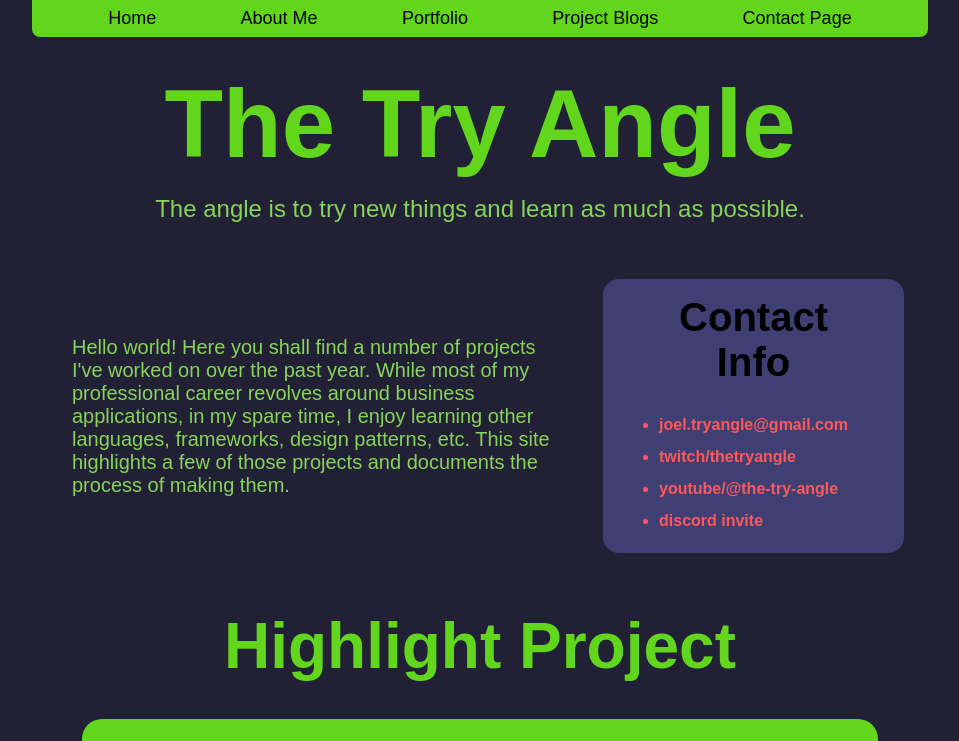
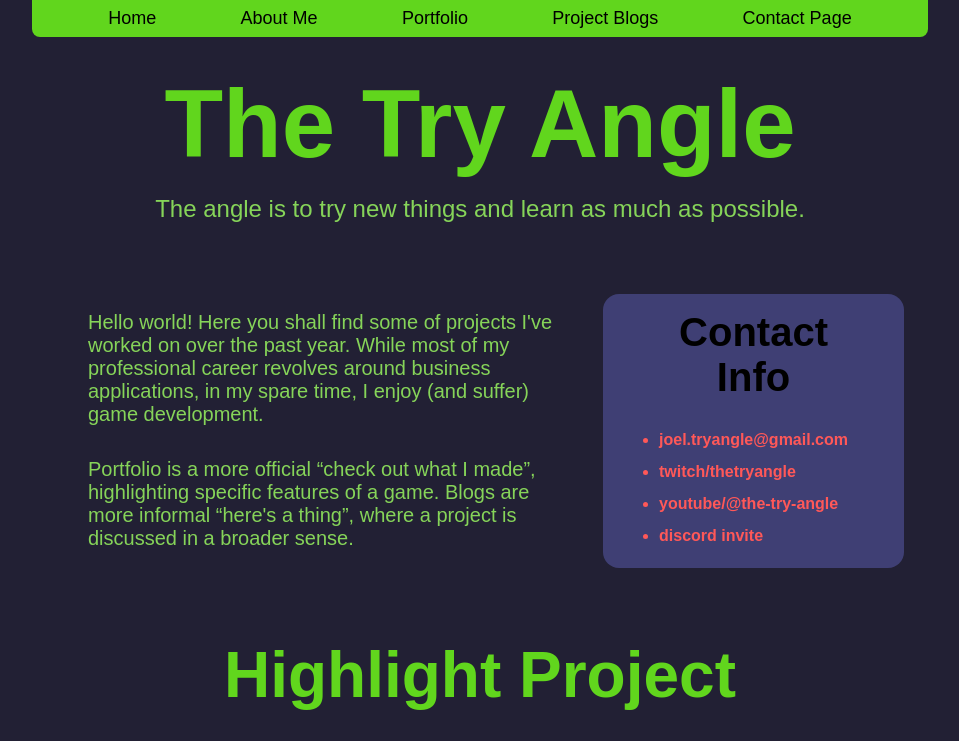
Before and after one commit to JoelWakefield/nextjs-blog, a Next.js app: page / in a window 1280 px wide. Shown: the top 741 px of the page, without its empty margins (160-1119 px from the left). Built offline with nearby package versions, Linux system fonts and the light colour scheme.

Commit message:
homepage correction

```diff
--- a/src/pages/index.tsx
+++ b/src/pages/index.tsx
@@ -22,9 +22,16 @@ const Home: NextPageWithLayout = () => {
       </div>
 
       <div className={styles.ctaText}>
-        <p>
-          Hello world! Here you shall find a number of projects I&apos;ve worked on over the past year. While most of my professional career revolves around business applications, in my spare time, I enjoy learning other languages, frameworks, design patterns, etc. This site highlights a few of those projects and documents the process of making them.
-        </p>
+        <div className={styles.content}>
+          <p>
+            Hello world! Here you shall find some of projects I&apos;ve worked on over the past year. While most of my professional career revolves around business applications, in my spare time, I enjoy (and suffer) game development.
+          </p>
+
+          <p>
+            Portfolio is a more official <q>check out what I made</q>, highlighting specific features of a game. Blogs are more informal <q>here&apos;s a thing</q>, where a project is discussed in a broader sense.
+          </p>
+        </div>
+
         <ContactCard />
       </div>
 
```
